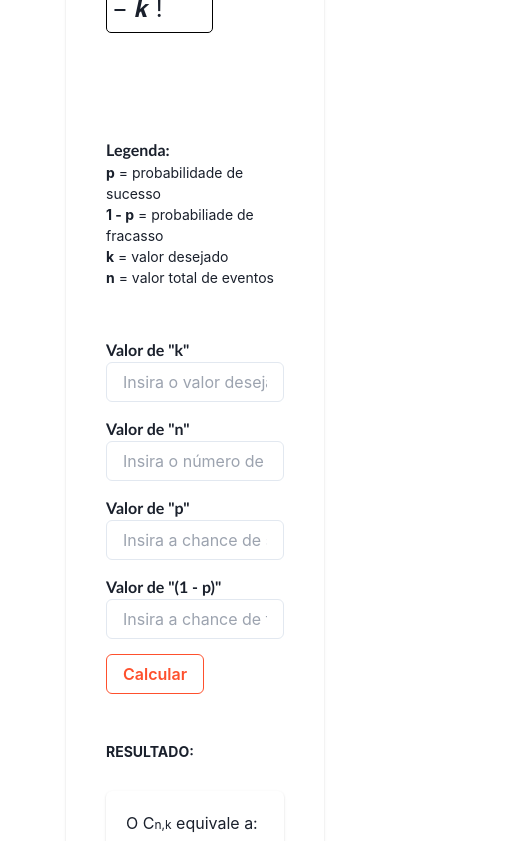
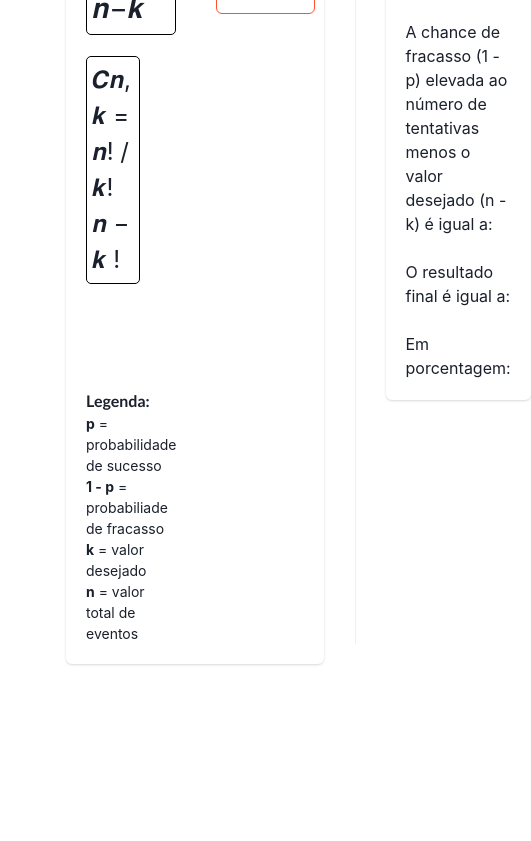
Before and after one commit to brenoocanha/the-statistic-doggo, a React (Create React App) app: page /statistic in a window 390 px wide. Shown: the part 1149-1990 px from the top of the page, 531 px wide, since content can reach past the window. After the commit the page ends 1879 px from the top, so only its background shows below. Built offline with nearby package versions, Linux system fonts and the light colour scheme; a web font is replaced by a local one.

Commit message:
up fail chance input removal

```diff
--- a/src/components/ProbabilidadeBinomial.js
+++ b/src/components/ProbabilidadeBinomial.js
@@ -72,8 +72,9 @@ export default function ProbabilidadeBinomial() {
     var elementSuccess = parseFloat(document.getElementById('successValue').value);
     var successValue = elementSuccess;
 
-    var elementFail = parseFloat(document.getElementById('failValue').value);
+    var elementFail = (1 - successValue);
     var failValue = elementFail;
+    console.log("Chance de fracasso: ", failValue);
 
     console.log(kValue, nValue, successValue, failValue);
 
@@ -83,8 +84,6 @@ export default function ProbabilidadeBinomial() {
       nErrorToast();
     } else if (!successValue) {
       successErrorToast();
-    } else if (!failValue) {
-      failErrorToast();
     } else {
       CalculateCNK(nValue, kValue, successValue, failValue);
     }
@@ -112,15 +111,6 @@ export default function ProbabilidadeBinomial() {
     toast({
       title: 'Preencha todos os campos.',
       description: 'Insira a chance de sucesso no campo "p"',
-      status: 'error',
-      duration: 9000,
-      isClosable: true,
-    })
-  }
-  function failErrorToast() {
-    toast({
-      title: 'Preencha todos os campos.',
-      description: 'Insira a chance de falha no campo "(1 - p)"',
       status: 'error',
       duration: 9000,
       isClosable: true,
@@ -190,12 +180,8 @@ export default function ProbabilidadeBinomial() {
                   <Input placeholder='Insira o número de tentativas' id='nValue' />
                 </div>
                 <div style={{ marginBottom: '15px' }}>
-                  <label><strong>Valor de "p"</strong></label>
+                  <label><strong>Chance de sucesso ("p")</strong></label>
                   <Input placeholder='Insira a chance de sucesso' id='successValue' />
-                </div>
-                <div style={{ marginBottom: '15px' }}>
-                  <label><strong>Valor de "(1 - p)"</strong></label>
-                  <Input placeholder='Insira a chance de falha' id='failValue' />
                 </div>
                 <div>
                   <Button color='#fe502d' borderColor='#fe502d' variant='outline' onClick={GetBinomialValues}>Calcular</Button>
--- a/src/styles/ProbabilidadeBinomial.css
+++ b/src/styles/ProbabilidadeBinomial.css
@@ -1,29 +1,4 @@
 @media (max-width: 768px){
-  #tabs-\:r1\:--tabpanel-0 > div > div > div.chakra-card__body.css-1idwstw > div > div:nth-child(3) {
-    flex-direction: column;
-  }
 
-  #tabs-\:r1\:--tabpanel-0 > div > div > div.chakra-card__body.css-1idwstw > div > div:nth-child(3) > div:nth-child(1) {
-    margin: 0 20px;
-    margin-bottom: 50px;
-  }
-
-  #tabs-\:r1\:--tabpanel-0 > div > div > div.chakra-card__body.css-1idwstw > div > div:nth-child(3) > div:nth-child(2) {
-    margin: 0 20px !important;
-    margin-bottom: 50px !important;
-  }
-
-  #tabs-\:r1\:--tabpanel-0 > div > div > div.chakra-card__body.css-1idwstw > div > div:nth-child(3) > div:nth-child(3) {
-    display: none;
-  }
-
-  #tabs-\:r1\:--tabpanel-0 > div > div > div.chakra-card__body.css-1idwstw > div > div:nth-child(3) > div:nth-child(4) {
-    margin: 0 20px !important;
-    margin-bottom: 50px !important;
-  }
-
-  #tabs-\:r1\:--tabpanel-0 > div > div > div.chakra-card__body.css-1idwstw > div > div:nth-child(3) > div:nth-child(4) > h2, #tabs-\:r1\:--tabpanel-0 > div > div > div.chakra-card__body.css-1idwstw > div > div:nth-child(3) > div:nth-child(4) > div {
-    margin-left: 0 !important;
-  }
 
 }
```
